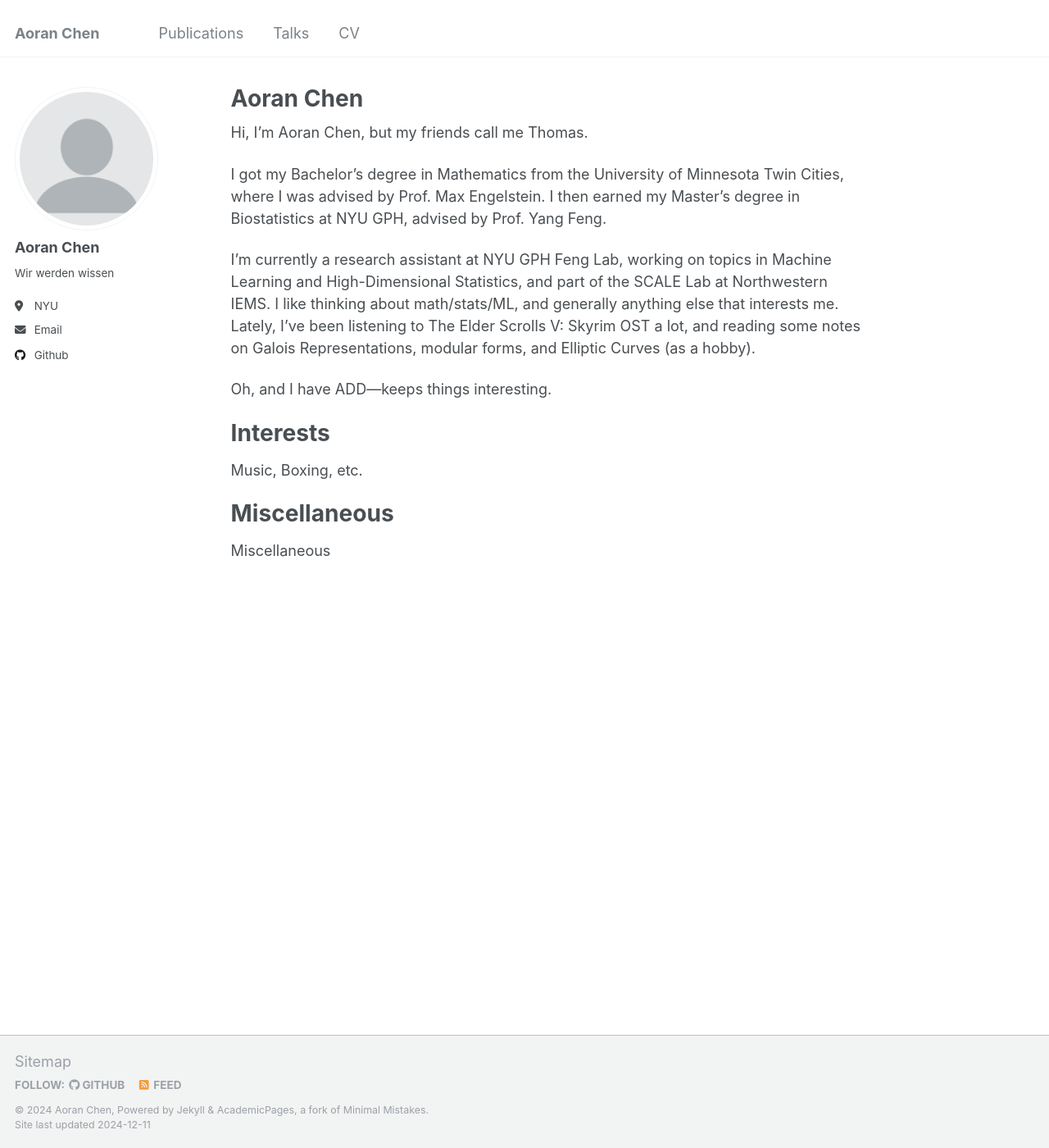
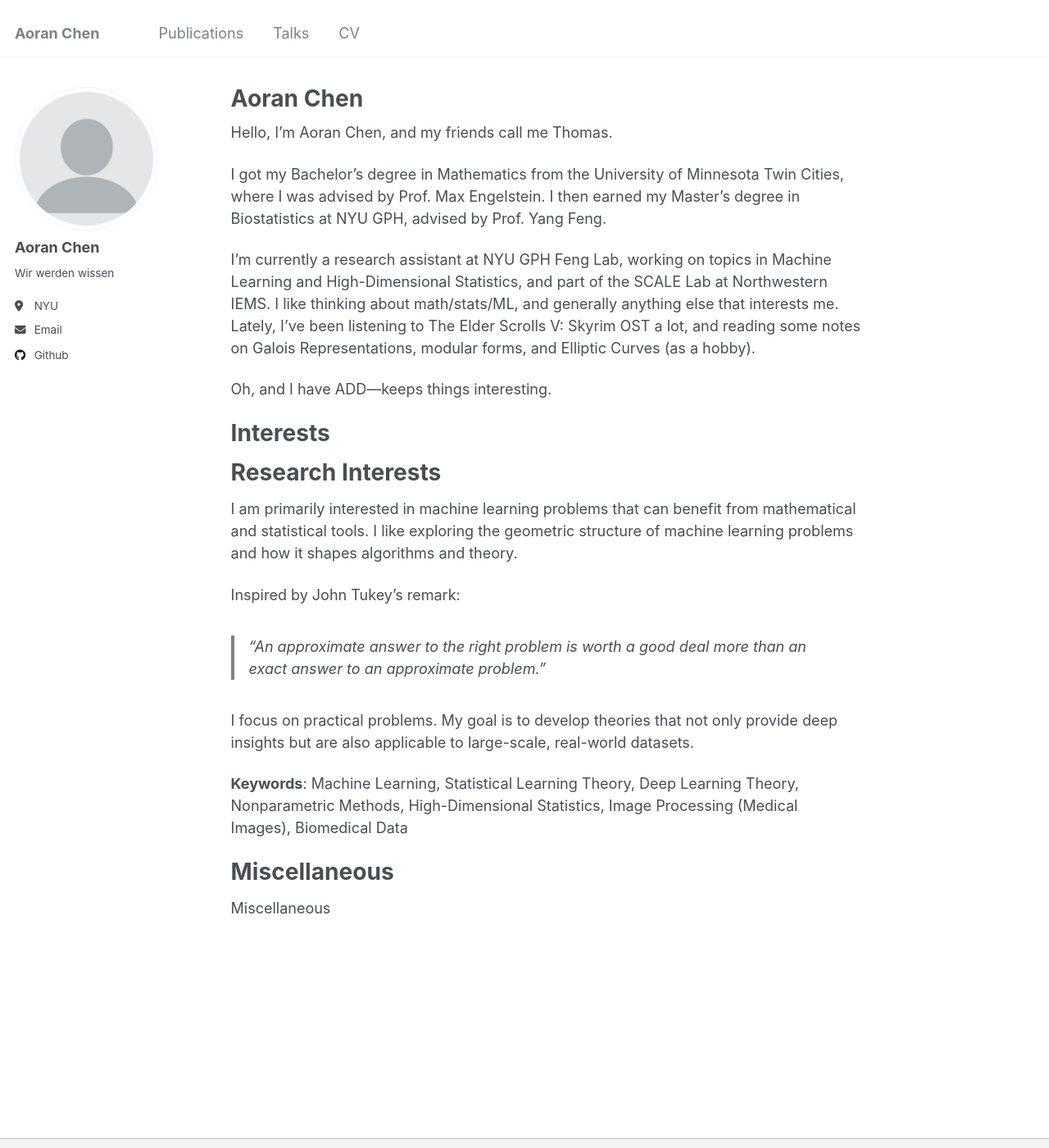
Before and after one commit to samohtaerg/samohtaerg.github.io, a Jekyll site: the page built from _pages/about.md, in a window 1280 px wide and 1400 px high. Shown: the whole window at 82% size. Built offline with Jekyll 4.4.1, drawn with Linux system fonts in a browser that asks for light colours.

Commit message:
Update about.md

```diff
--- a/_pages/about.md
+++ b/_pages/about.md
@@ -6,7 +6,7 @@ redirect_from:
   - /about/
   - /about.html
 ---
-Hi, I’m Aoran Chen, but my friends call me Thomas.
+Hello, I’m Aoran Chen, and my friends call me Thomas.
 
 I got my Bachelor’s degree in Mathematics from the University of Minnesota Twin Cities, where I was advised by Prof. Max Engelstein. I then earned my Master’s degree in Biostatistics at NYU GPH, advised by Prof. Yang Feng.
 
@@ -17,7 +17,17 @@ Oh, and I have ADD—keeps things interesting.
 
 Interests
 ======
-Music, Boxing, etc.
+# Research Interests
+
+I am primarily interested in machine learning problems that can benefit from mathematical and statistical tools. I like exploring the geometric structure of machine learning problems and how it shapes algorithms and theory.
+
+Inspired by John Tukey’s remark:
+
+> *“An approximate answer to the right problem is worth a good deal more than an exact answer to an approximate problem.”*
+
+I focus on practical problems. My goal is to develop theories that not only provide deep insights but are also applicable to large-scale, real-world datasets.
+
+**Keywords**: Machine Learning, Statistical Learning Theory, Deep Learning Theory, Nonparametric Methods, High-Dimensional Statistics, Image Processing (Medical Images), Biomedical Data
 
 Miscellaneous
 ======
```
